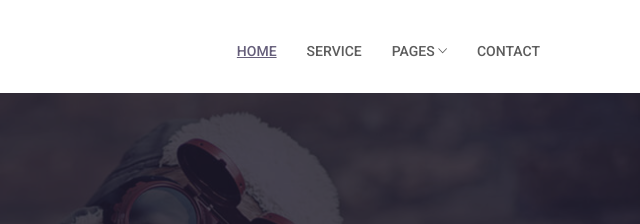
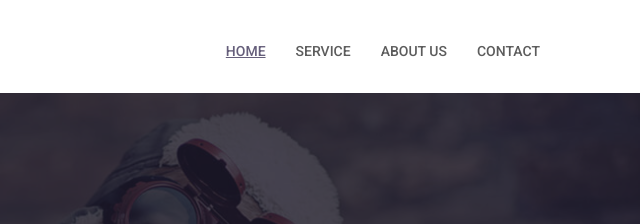
Before and after one commit to potluriteja/potluriteja.github.io, a website: page index.html in a window 1280 px wide. Shown: the top 224 px of the page, 640-1280 px from the left. Drawn offline with Linux system fonts and the light colour scheme; some packages are replaced by stand-ins of ours; files whose address does not match are found by name; a web font is replaced by a local one.

Commit message:
Update index.html

```diff
--- a/index.html
+++ b/index.html
@@ -60,18 +60,18 @@
 							</li>
 
 							<li class="nav-item @@service"><a class="nav-link" href="service.html">Service</a></li>
+																<li><a class="dropdown-item @@about" href="about.html">About Us</a></li>
 
-							<li class="nav-item dropdown @@pages">
+<!-- 							<li class="nav-item dropdown @@pages">
 								<a class="nav-link dropdown-toggle" href="#" id="dropdown05" data-toggle="dropdown" aria-haspopup="true"
 									aria-expanded="false">Pages <span class="ion-ios-arrow-down"></span></a>
 								<ul class="dropdown-menu" aria-labelledby="dropdown05">
-									<li><a class="dropdown-item @@about" href="about.html">About Us</a></li>
 									<li><a class="dropdown-item @@comingSoon" href="coming-soon.html">Coming Soon</a></li>
 									<li><a class="dropdown-item @@404" href="404.html">404 Page</a></li>
 									<li><a class="dropdown-item @@faq" href="faq.html">FAQ</a></li>
 									<li><a class="dropdown-item @@pricing" href="pricing.html">Pricing Table</a></li>
 								</ul>
-							</li>
+							</li> -->
 							<li class="nav-item @@contact"><a class="nav-link" href="contact.html">Contact</a></li>
 						</ul>
 					</div>
```
